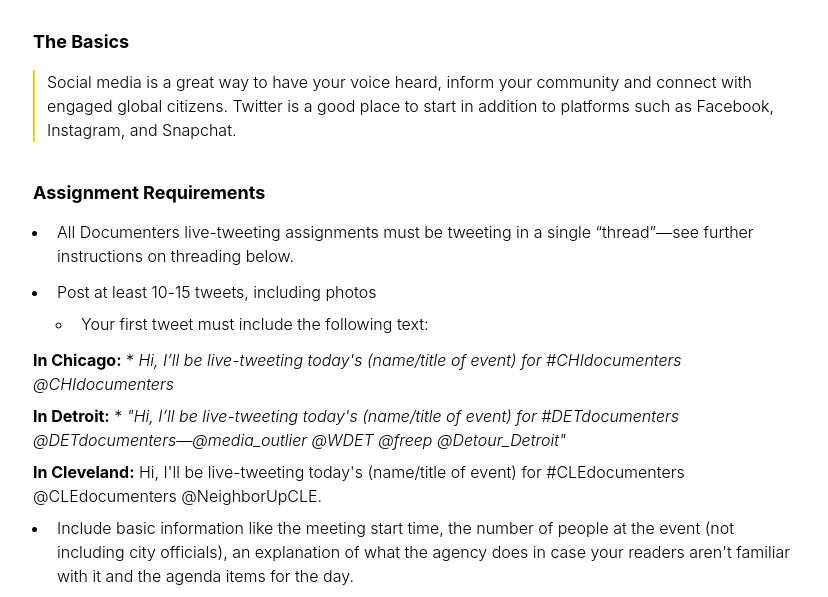
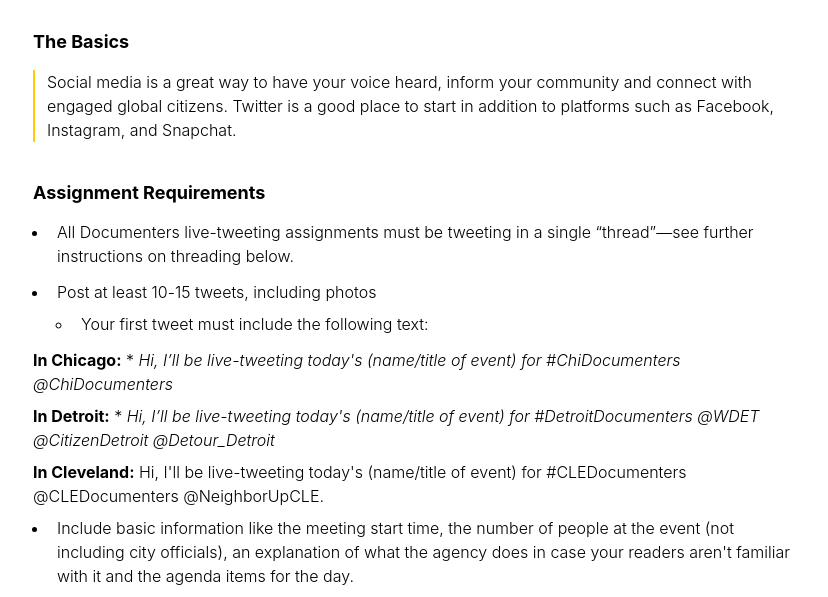
Before and after one commit to City-Bureau/documenters-field-guide, a Gatsby site: page /on-assignment/live-tweeting/ in a window 1280 px wide. Shown: the part 131-728 px from the top of the page, without its empty margins (223-1051 px from the left). Built offline with nearby package versions, Linux system fonts and the light colour scheme; Gatsby itself is replaced by a stand-in of ours; a web font is replaced by a local one.

Commit message:
Update On assignment “live-tweeting”

```diff
--- a/src/content/on-assignment/live-tweeting.md
+++ b/src/content/on-assignment/live-tweeting.md
@@ -13,23 +13,22 @@ order: 2
 
 * All Documenters live-tweeting assignments must be tweeting in a single “thread”—see further instructions on threading below.
 * Post at least 10-15 tweets, including photos
-
   * Your first tweet must include the following text:
 
 
 **In Chicago:**
-    * *Hi, I’ll be live-tweeting today's (name/title of event) for #CHIdocumenters*
-      *@CHIdocumenters*
+    * _Hi, I’ll be live-tweeting today's (name/title of event) for #ChiDocumenters_
+      _@ChiDocumenters_
 
 **In Detroit:**
-    * *"Hi, I’ll be live-tweeting today's (name/title of event) for #DETdocumenters @DETdocumenters—@media_outlier @WDET @freep @Detour_Detroit"*
+    * _Hi, I’ll be live-tweeting today's (name/title of event) for #DetroitDocumenters @WDET @CitizenDetroit @Detour_Detroit_
 
 **In Cleveland:**
-Hi, I'll be live-tweeting today's (name/title of event) for #CLEdocumenters @CLEdocumenters @NeighborUpCLE.
+Hi, I'll be live-tweeting today's (name/title of event) for #CLEDocumenters @CLEDocumenters @NeighborUpCLE.
 
 * Include basic information like the meeting start time, the number of people at the event (not including city officials), an explanation of what the agency does in case your readers aren't familiar with it and the agenda items for the day.
 * Conclude your Twitter thread with a sign off, for example:
-  *Meeting adjourned at 12:15 p.m. This concludes the \[Your City] Board of Education meeting. The next meeting is scheduled for March 23, 2019. For more meeting coverage, check out documenters.org.*
+  _Meeting adjourned at 12:15 p.m. This concludes the \[Your City] Board of Education meeting. The next meeting is scheduled for March 23, 2019. For more meeting coverage, check out documenters.org._
 
 ## Example Live Tweet Threads
 
```
